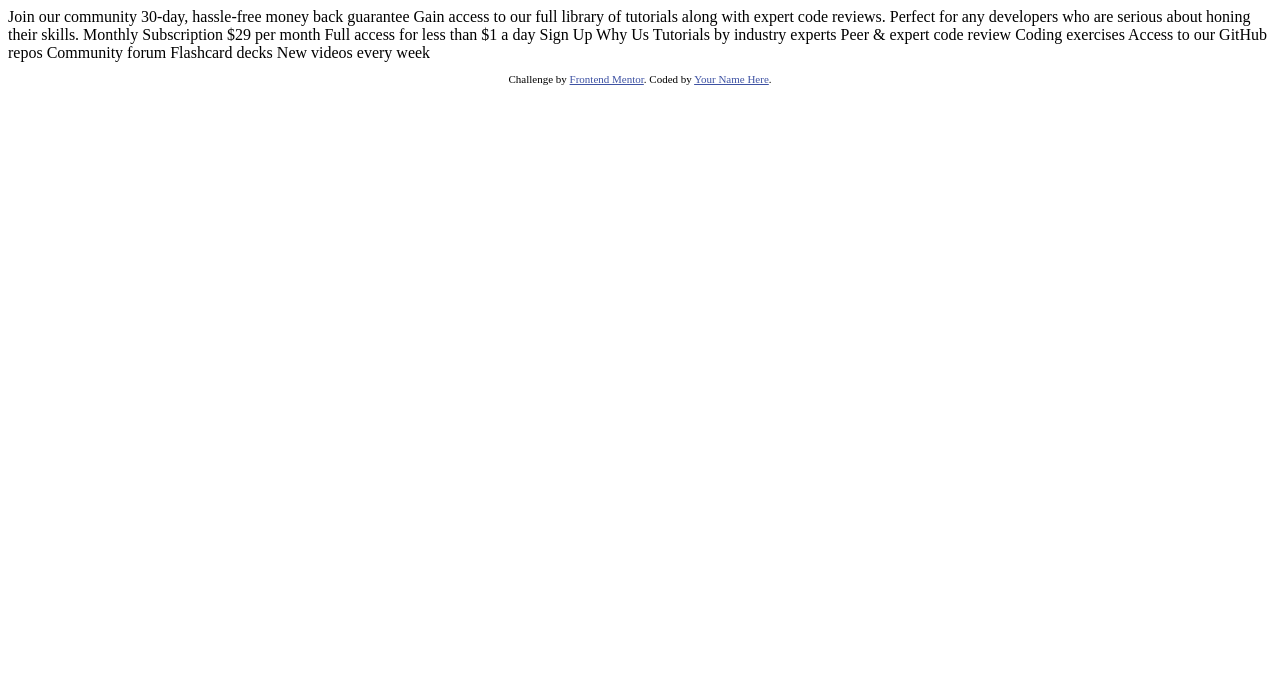
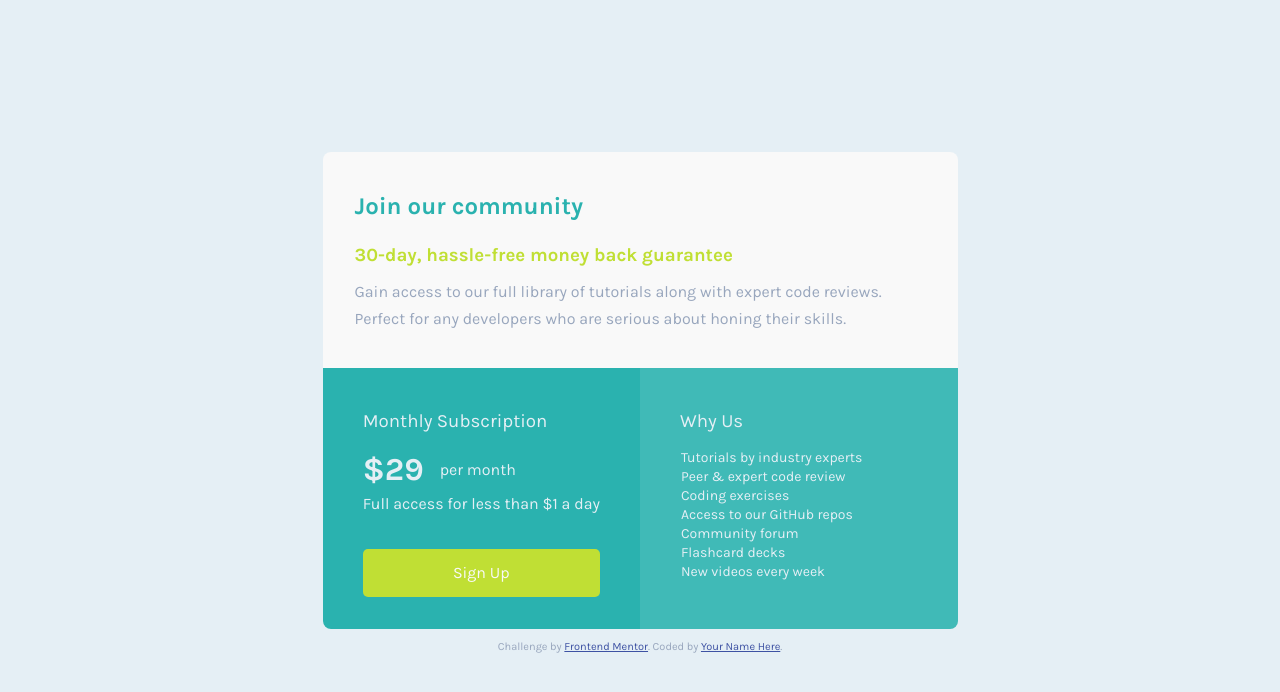
Before and after one commit to JonatanGarbuyo/frontendmentor, a plain HTML site: page single-price-grid-component-master/index.html in a window 1280 px wide. Drawn offline with Linux system fonts and the light colour scheme.

Commit message:
add challenge solution

```diff
--- a/single-price-grid-component-master/index.html
+++ b/single-price-grid-component-master/index.html
@@ -1,49 +1,237 @@
 <!DOCTYPE html>
 <html lang="en">
   <head>
-  <meta charset="UTF-8">
-  <meta name="viewport" content="width=device-width, initial-scale=1.0"> <!-- displays site properly based on user's device -->
+    <meta charset="UTF-8" />
+    <meta name="viewport" content="width=device-width, initial-scale=1.0" />
+    <!-- displays site properly based on user's device -->
 
-  <link rel="icon" type="image/png" sizes="32x32" href="./images/favicon-32x32.png">
+    <link
+      rel="icon"
+      type="image/png"
+      sizes="32x32"
+      href="./images/favicon-32x32.png"
+    />
+    <link rel="preconnect" href="https://fonts.googleapis.com" />
+    <link rel="preconnect" href="https://fonts.gstatic.com" crossorigin />
+    <link
+      href="https://fonts.googleapis.com/css2?family=Karla:wght@400;700&display=swap"
+      rel="stylesheet"
+    />
 
     <title>Frontend Mentor | Single Price Grid Component</title>
 
     <!-- Feel free to remove these styles or customise in your own stylesheet 👍 -->
     <style>
-    .attribution { font-size: 11px; text-align: center; }
-    .attribution a { color: hsl(228, 45%, 44%); }
+      :root {
+        --Cyan: hsl(179, 62%, 43%);
+        --Bright_Yellow: hsl(71, 73%, 54%);
+        --Neutral_Light_Gray: hsl(204, 43%, 93%);
+        --Grayish_Blue: hsl(218, 22%, 67%);
+      }
+
+      body {
+        align-items: center;
+        background-color: var(--Neutral_Light_Gray);
+        color: var(--Grayish_Blue);
+        display: flex;
+        flex-direction: column;
+        font-family: 'Karla';
+        font-size: 16px;
+        height: 100vh;
+        justify-content: center;
+        text-align: center;
+      }
+
+      .pricecard {
+        overflow: hidden;
+        border-radius: 0.5rem;
+        display: flex;
+        flex-direction: column;
+        justify-content: center;
+        align-items: center;
+        text-align: left;
+        width: 635px;
+        background-color: #f9f9f9;
+      }
+
+      .pricecard-header {
+        width: 100%;
+        padding-bottom: 2rem;
+      }
+      .pricecard-header-title {
+        color: var(--Cyan);
+        margin: 40px 2rem 1.5rem 2rem;
+      }
+      .pricecard-header-subtitle {
+        margin: 1rem;
+        margin-left: 2rem;
+        color: var(--Bright_Yellow);
+      }
+      .pricecard-header-description {
+        margin: 0.5rem;
+        margin-left: 2rem;
+      }
+
+      .pricecard-body {
+        width: 100%;
+        display: grid;
+        grid-template-columns: 1fr 1fr;
+        color: var(--Neutral_Light_Gray);
+        background-color: var(--Cyan);
+      }
+
+      .pricecard-body-subscription {
+        display: grid;
+        justify-content: center;
+        align-content: center;
+      }
+      .pricecard-body-subscription-description {
+        display: flex;
+        align-items: center;
+        margin: 0.2rem;
+        margin-left: 2.5rem;
+        gap: 1rem;
+      }
+      .pricecard-body-subscription span {
+        font-size: 2rem;
+        font-weight: 700;
+      }
+      .pricecard-body-subscription button {
+        font-family: 'Karla';
+        font-size: 16px;
+        width: 237px;
+        height: 48px;
+        background-color: var(--Bright_Yellow);
+        color: #f9f9f9;
+        border-radius: 5px;
+        margin: 2rem 2.5rem;
+        border: none;
+        cursor: pointer;
+      }
+      .pricecard-body-subscription button:hover {
+        position: relative;
+        bottom: 1px;
+        left: 1px;
+      }
+      .pricecard-body-subscription button:active {
+        position: relative;
+        bottom: -1px;
+        left: -1px;
+      }
+
+      .pricecard-body-whyus {
+        background-color: rgba(255, 255, 255, 0.1);
+      }
+      .pricecard-body-whyus ul {
+        list-style: none;
+        font-size: 14px;
+      }
+      .pricecard-body-whyus li {
+        color: var(--Neutral_Light_Gray);
+        padding: 1px;
+      }
+
+      .subtitle {
+        font-weight: 400;
+        margin: 2.6rem 2.5rem 1rem 2.5rem;
+      }
+
+      .attribution {
+        font-size: 11px;
+        text-align: center;
+      }
+      .attribution a {
+        color: hsl(228, 45%, 44%);
+      }
+
+      @media (max-width: 640px) {
+        .pricecard {
+          width: 90%;
+        }
+
+        .pricecard-header-title,
+        .pricecard-header-subtitle {
+          margin: 1.5rem;
+        }
+
+        .pricecard-header-description,
+        .pricecard-body-subscription-description {
+          margin: 0.3rem 1.5rem;
+        }
+
+        .pricecard-body {
+          width: 100%;
+          grid-template-columns: 1fr;
+        }
+
+        .pricecard-body-subscription {
+          justify-content: center;
+        }
+
+        .pricecard-body-whyus {
+          display: grid;
+          grid-template-columns: 1fr;
+          width: 100%;
+        }
+        .pricecard-body-whyus ul {
+          margin-top: 0;
+        }
+
+        .subtitle {
+          margin: 1rem 1.5rem;
+        }
+      }
     </style>
   </head>
+
   <body>
-  Join our community
+    <article class="pricecard">
+      <header class="pricecard-header">
+        <h1 class="pricecard-header-title">Join our community</h1>
+        <h3 class="pricecard-header-subtitle">
+          30-day, hassle-free money back guarantee
+        </h3>
+        <p class="pricecard-header-description">
+          Gain access to our full library of tutorials along with expert code
+          reviews.
+        </p>
+        <p class="pricecard-header-description">
+          Perfect for any developers who are serious about honing their skills.
+        </p>
+      </header>
+      <div class="pricecard-body">
+        <div class="pricecard-body-subscription">
+          <h3 class="subtitle">Monthly Subscription</h3>
 
-  30-day, hassle-free money back guarantee
-
-  Gain access to our full library of tutorials along with expert code reviews.
-  Perfect for any developers who are serious about honing their skills.
-
-  Monthly Subscription
-
-  &dollar;29 per month
-
+          <p class="pricecard-body-subscription-description">
+            <span> &dollar;29 </span> per month
+          </p>
+          <p class="pricecard-body-subscription-description">
             Full access for less than &dollar;1 a day
-
-  Sign Up
-
-  Why Us
-
-  Tutorials by industry experts
-  Peer &amp; expert code review
-  Coding exercises
-  Access to our GitHub repos
-  Community forum
-  Flashcard decks
-  New videos every week
+          </p>
+          <button>Sign Up</button>
+        </div>
+        <div class="pricecard-body-whyus">
+          <h3 class="subtitle">Why Us</h3>
+          <ul>
+            <li>Tutorials by industry experts</li>
+            <li>Peer &amp; expert code review</li>
+            <li>Coding exercises</li>
+            <li>Access to our GitHub repos</li>
+            <li>Community forum</li>
+            <li>Flashcard decks</li>
+            <li>New videos every week</li>
+          </ul>
+        </div>
+      </div>
+    </article>
 
     <footer>
       <p class="attribution">
-      Challenge by <a href="https://www.frontendmentor.io?ref=challenge" target="_blank">Frontend Mentor</a>.
-      Coded by <a href="#">Your Name Here</a>.
+        Challenge by
+        <a href="https://www.frontendmentor.io?ref=challenge" target="_blank"
+          >Frontend Mentor</a
+        >. Coded by <a href="#">Your Name Here</a>.
       </p>
     </footer>
   </body>
```
Also changed, not shown: single-price-grid-component-master/screenshot-mobile.png (added), single-price-grid-component-master/screenshot.png (added). Lines whose indentation alone changed are shown as unchanged.
